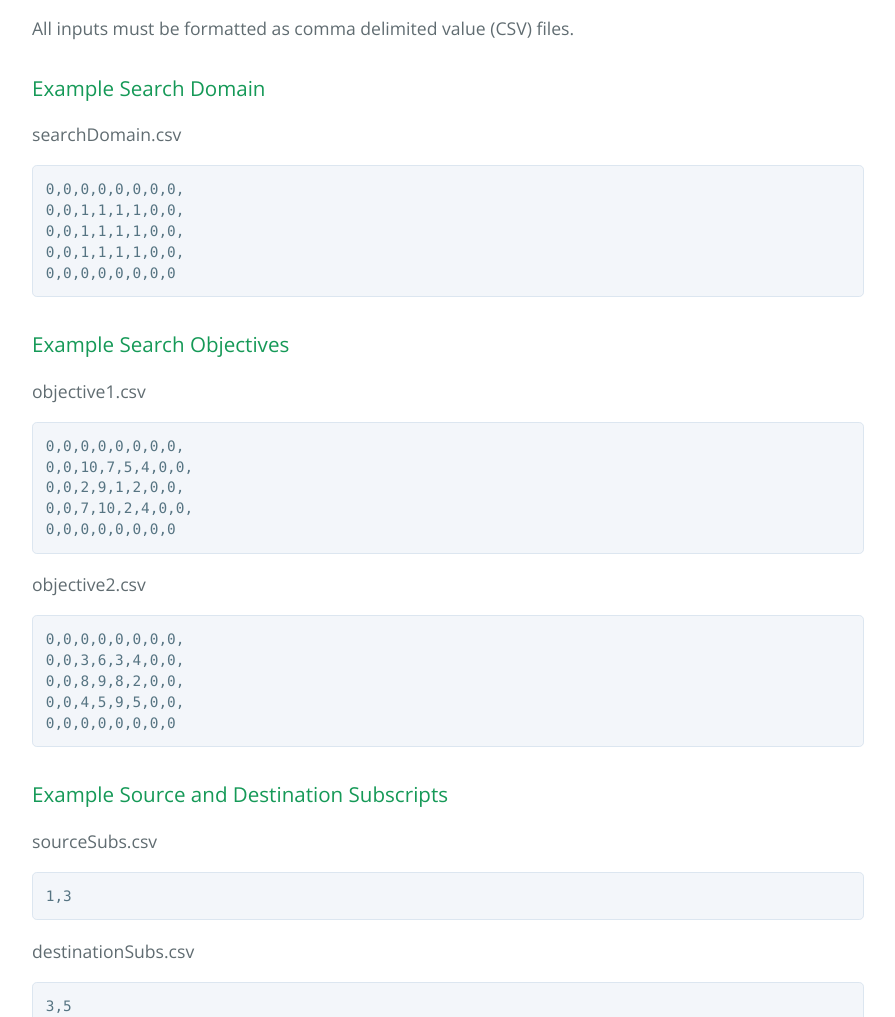
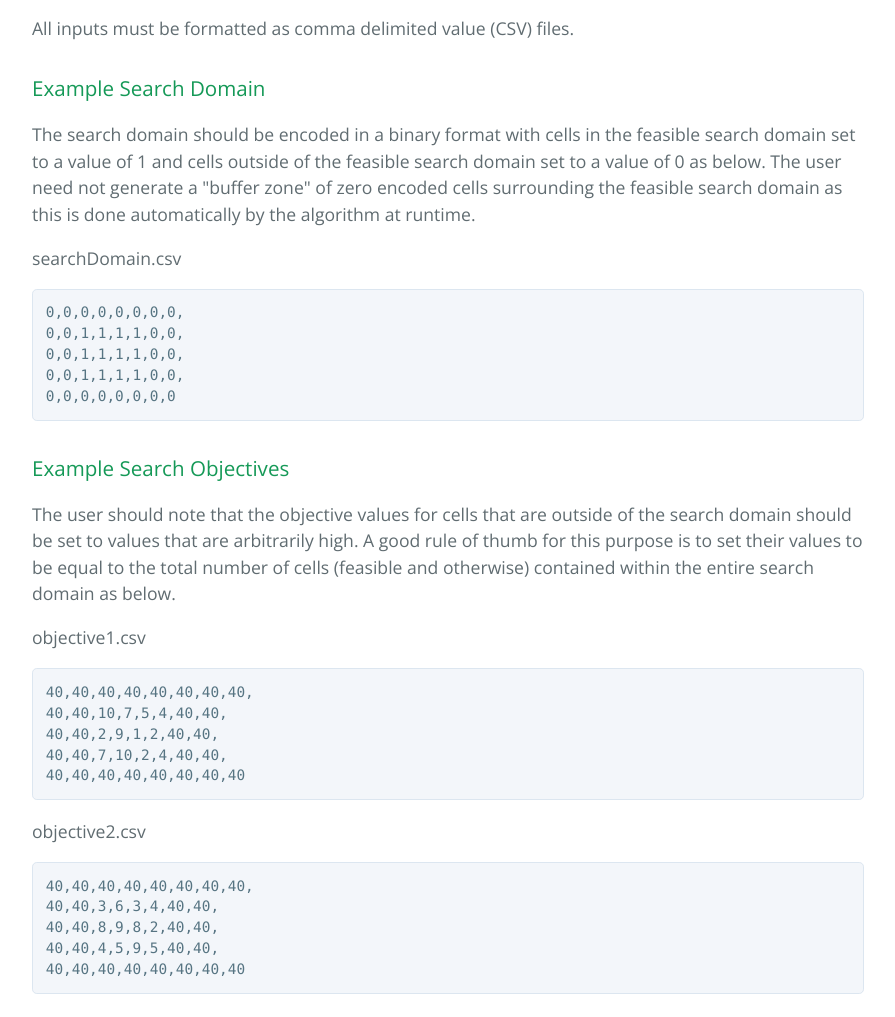
Before and after one commit to ericdfournier/corridor, a plain HTML site: page index.html in a window 1280 px wide. Shown: the part 1134-2151 px from the top of the page, without its empty margins (192-1087 px from the left). Drawn offline with nearby package versions, Linux system fonts and the light colour scheme.

```diff
--- a/index.html
+++ b/index.html
@@ -45,7 +45,9 @@
 <h3>
 <a id="example-search-domain" class="anchor" href="#example-search-domain" aria-hidden="true"><span class="octicon octicon-link"></span></a>Example Search Domain</h3>
 
-<p>searchDomain.csv</p>
+<p>The search domain should be encoded in a binary format with cells in the feasible search domain set to a value of 1 and cells outside of the feasible search domain set to a value of 0 as below. The user need not generate a "buffer zone" of zero encoded cells surrounding the feasible search domain as this is done automatically by the algorithm at runtime. </p>
+
+<p>searchDomain.csv </p>
 
 <pre><code>0,0,0,0,0,0,0,0,
 0,0,1,1,1,1,0,0,
@@ -57,26 +59,30 @@
 <h3>
 <a id="example-search-objectives" class="anchor" href="#example-search-objectives" aria-hidden="true"><span class="octicon octicon-link"></span></a>Example Search Objectives</h3>
 
+<p>The user should note that the objective values for cells that are outside of the search domain should be set to values that are arbitrarily high. A good rule of thumb for this purpose is to set their values to be equal to the total number of cells (feasible and otherwise) contained within the entire search domain as below.</p>
+
 <p>objective1.csv</p>
 
-<pre><code>0,0,0,0,0,0,0,0,
-0,0,10,7,5,4,0,0,
-0,0,2,9,1,2,0,0,
-0,0,7,10,2,4,0,0,
-0,0,0,0,0,0,0,0
+<pre><code>40,40,40,40,40,40,40,40,
+40,40,10,7,5,4,40,40,
+40,40,2,9,1,2,40,40,
+40,40,7,10,2,4,40,40,
+40,40,40,40,40,40,40,40
 </code></pre>
 
 <p>objective2.csv</p>
 
-<pre><code>0,0,0,0,0,0,0,0,
-0,0,3,6,3,4,0,0,
-0,0,8,9,8,2,0,0,
-0,0,4,5,9,5,0,0,
-0,0,0,0,0,0,0,0
+<pre><code>40,40,40,40,40,40,40,40,
+40,40,3,6,3,4,40,40,
+40,40,8,9,8,2,40,40,
+40,40,4,5,9,5,40,40,
+40,40,40,40,40,40,40,40
 </code></pre>
 
 <h3>
 <a id="example-source-and-destination-subscripts" class="anchor" href="#example-source-and-destination-subscripts" aria-hidden="true"><span class="octicon octicon-link"></span></a>Example Source and Destination Subscripts</h3>
+
+<p>The source and destination subscript files should be formatted to contain, separately, the row and column subscripts corresponding to the location of the either the source or the destination within the context of the input search domain grid. These subscripts should be stored as two comma separated values on a single line of the input .csv file as below.</p>
 
 <p>sourceSubs.csv</p>
 
```
Also changed, not shown: params.json (+1 -1 lines).
